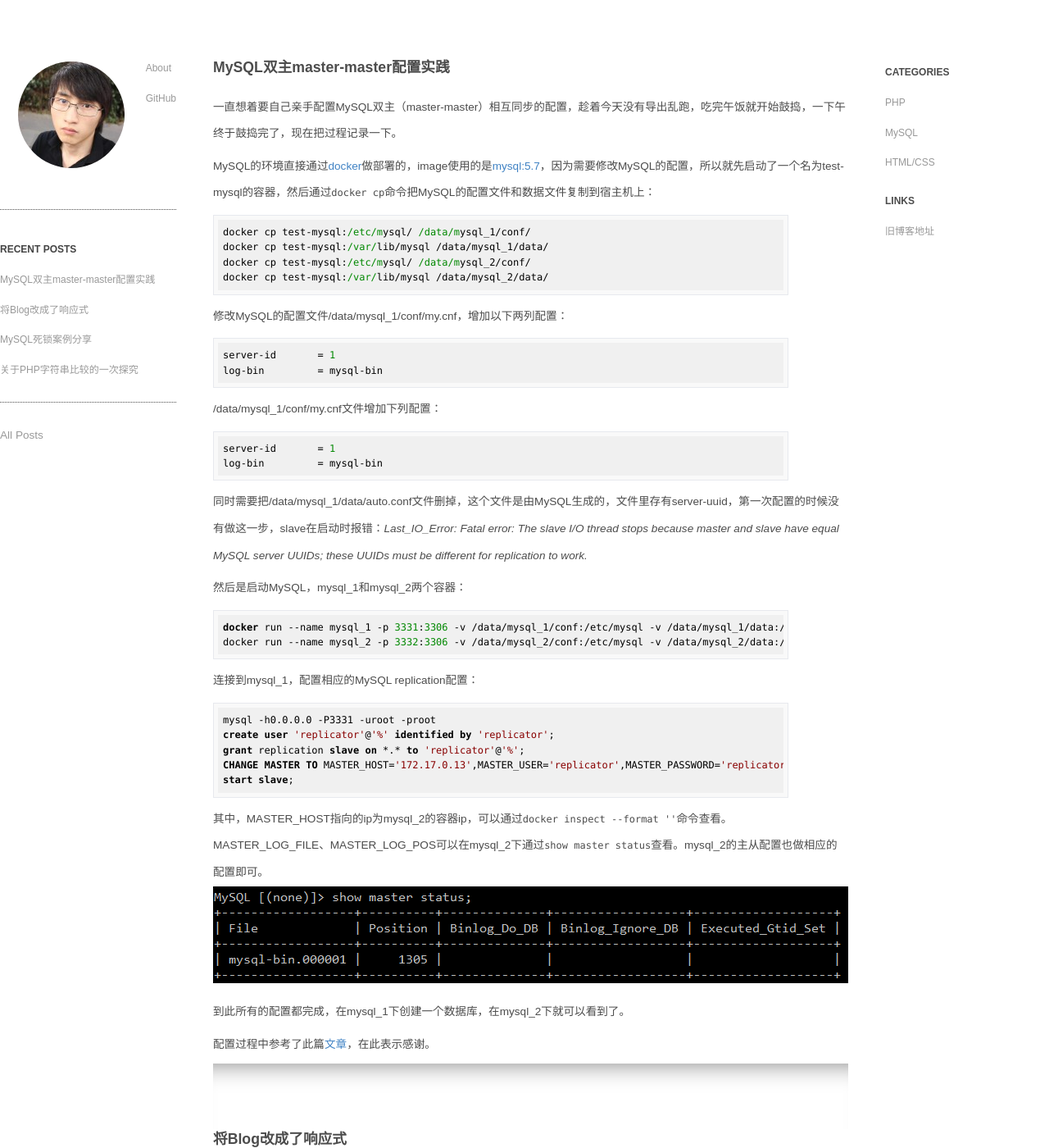
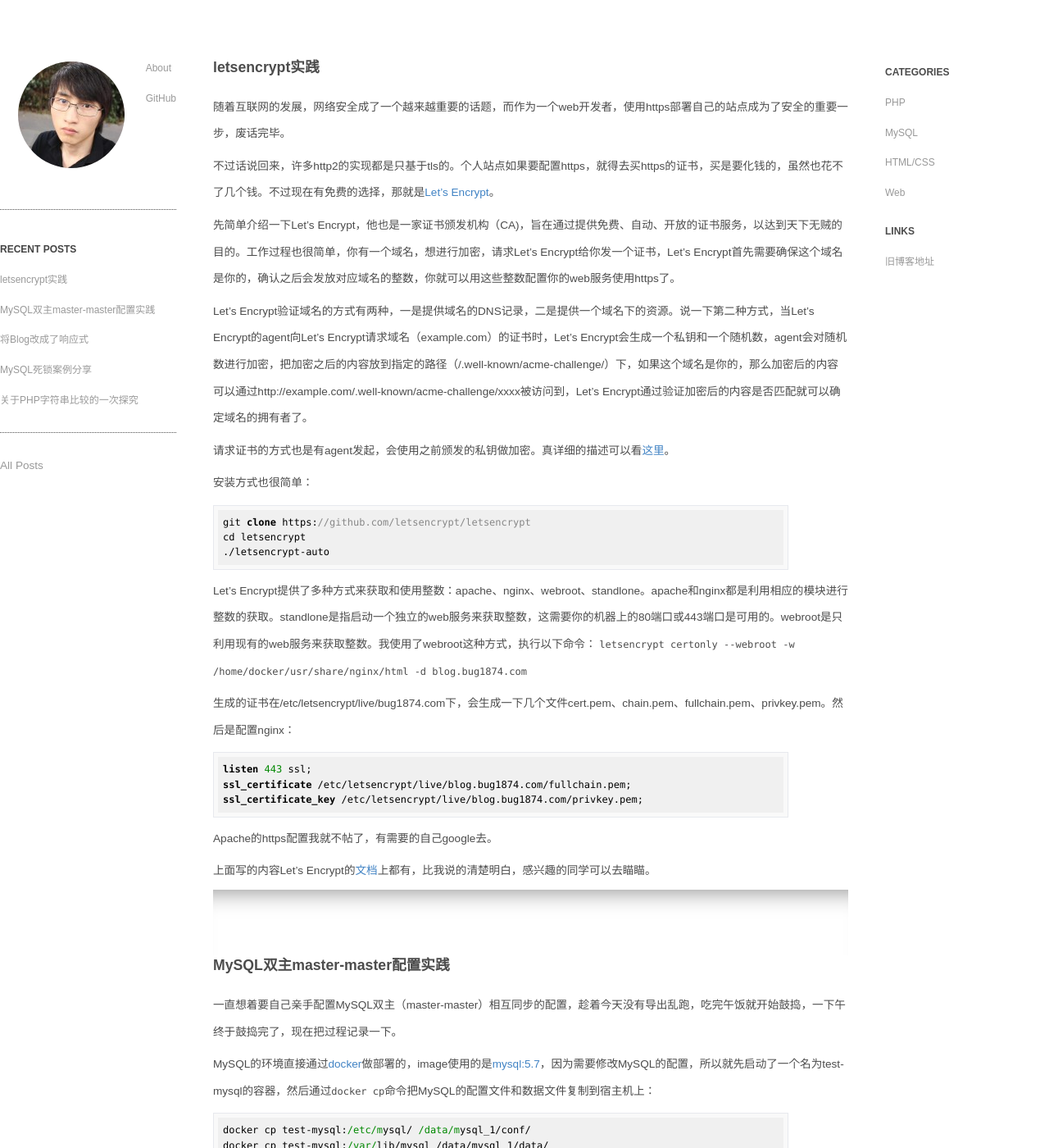
Before and after one commit to haiwenzhu/haiwenzhu.github.com, a Jekyll site: the page built from index.md, in a window 1280 px wide and 1400 px high. Shown: the whole window at 82% size. Built offline with Jekyll 4.4.1, drawn with Linux system fonts in a browser that asks for light colours; Markdown is read by kramdown in place of the engine named in the settings; some of the changed text lies outside the part shown.

Commit message:
add article

```diff
--- a/_layouts/default.html
+++ b/_layouts/default.html
@@ -37,7 +37,7 @@
 <div id="page" class="page page_mobile">
 {{ content }}
   <hr/>
-  <div id="footer">&copy; 2013 HaiwenZhu</div>
+  <div id="footer">&copy; <span id="year_span"></span> HaiwenZhu</div>
 </div>
 <div id="sidebar" class="sidebar hide_for_mobile">
   <div class="list_title">categories</div>
@@ -48,6 +48,7 @@
 </div>
 </div>
 <script>
+	document.getElementById('year_span').innerText = (new Date()).getFullYear();
 	if (window.screen.width != window.innerWidth) {
 		document.getElementById("main").setAttribute("style", "max-width: " + window.innerWidth + "px !important;")
 	}
--- /dev/null
+++ b/_posts/2015-12-12-letsencrypt-in-action.md
@@ -0,0 +1,37 @@
+---
+layout: post
+title: "letsencrypt实践"
+categories:
+  - web
+---
+
+
+随着互联网的发展，网络安全成了一个越来越重要的话题，而作为一个web开发者，使用https部署自己的站点成为了安全的重要一步，废话完毕。
+
+不过话说回来，许多http2的实现都是只基于tls的。个人站点如果要配置https，就得去买https的证书，买是要化钱的，虽然也花不了几个钱。不过现在有免费的选择，那就是[Let’s Encrypt](https://letsencrypt.org/)。
+
+先简单介绍一下Let’s Encrypt，他也是一家证书颁发机构（CA)，旨在通过提供免费、自动、开放的证书服务，以达到天下无贼的目的。工作过程也很简单，你有一个域名，想进行加密，请求Let’s Encrypt给你发一个证书，Let’s Encrypt首先需要确保这个域名是你的，确认之后会发放对应域名的整数，你就可以用这些整数配置你的web服务使用https了。
+
+Let’s Encrypt验证域名的方式有两种，一是提供域名的DNS记录，二是提供一个域名下的资源。说一下第二种方式，当Let’s Encrypt的agent向Let’s Encrypt请求域名（example.com）的证书时，Let’s Encrypt会生成一个私钥和一个随机数，agent会对随机数进行加密，把加密之后的内容放到指定的路径（/.well-known/acme-challenge/）下，如果这个域名是你的，那么加密后的内容可以通过http://example.com/.well-known/acme-challenge/xxxx被访问到，Let’s Encrypt通过验证加密后的内容是否匹配就可以确定域名的拥有者了。
+
+请求证书的方式也是有agent发起，会使用之前颁发的私钥做加密。真详细的描述可以看[这里](https://letsencrypt.org/howitworks/technology/)。
+
+安装方式也很简单：
+
+
+	git clone https://github.com/letsencrypt/letsencrypt
+	cd letsencrypt
+	./letsencrypt-auto
+
+Let’s Encrypt提供了多种方式来获取和使用整数：apache、nginx、webroot、standlone。apache和nginx都是利用相应的模块进行整数的获取。standlone是指启动一个独立的web服务来获取整数，这需要你的机器上的80端口或443端口是可用的。webroot是只利用现有的web服务来获取整数。我使用了webroot这种方式，执行以下命令：
+`letsencrypt certonly --webroot -w /home/docker/usr/share/nginx/html -d blog.bug1874.com`
+
+生成的证书在/etc/letsencrypt/live/bug1874.com下，会生成一下几个文件cert.pem、chain.pem、fullchain.pem、privkey.pem。然后是配置nginx：
+
+	listen 443 ssl;
+	ssl_certificate /etc/letsencrypt/live/blog.bug1874.com/fullchain.pem;
+	ssl_certificate_key /etc/letsencrypt/live/blog.bug1874.com/privkey.pem;
+
+Apache的https配置我就不帖了，有需要的自己google去。
+
+上面写的内容Let’s Encrypt的[文档](http://letsencrypt.readthedocs.org/en/latest/)上都有，比我说的清楚明白，感兴趣的同学可以去瞄瞄。
```
